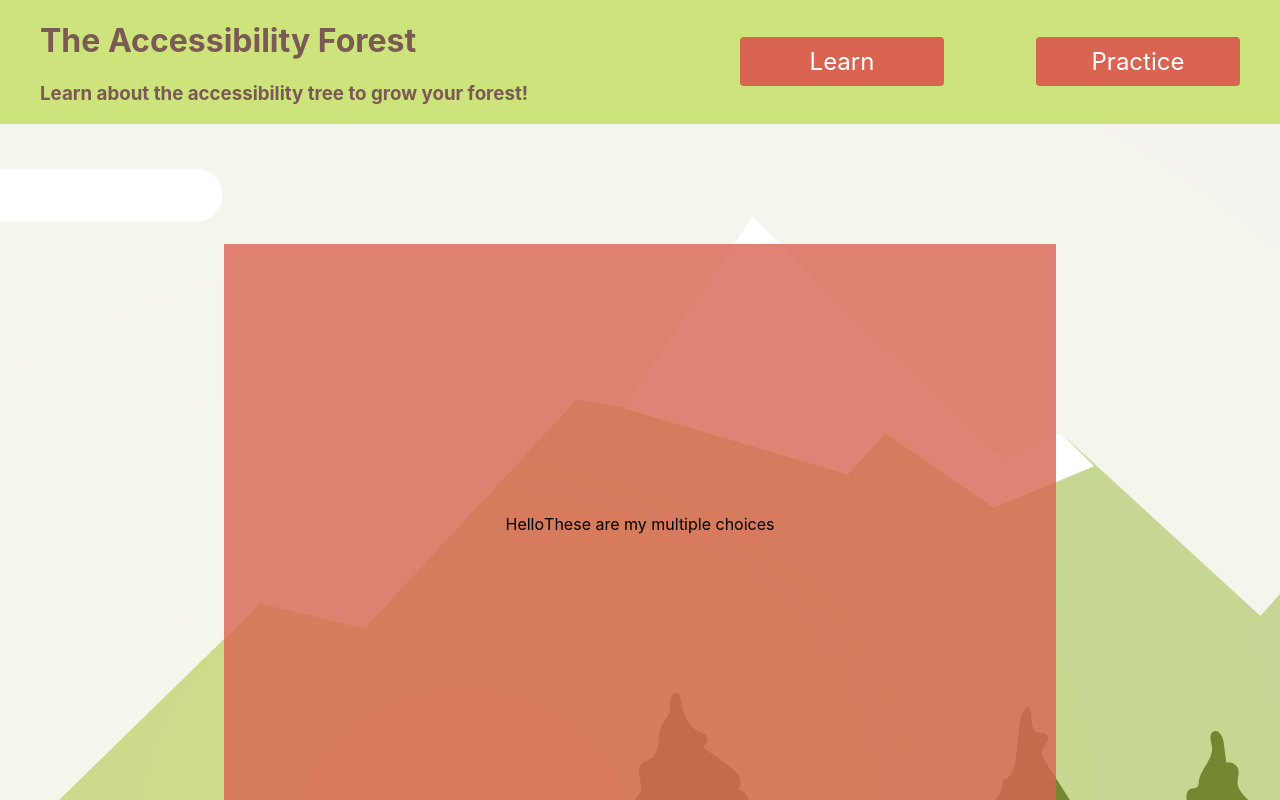
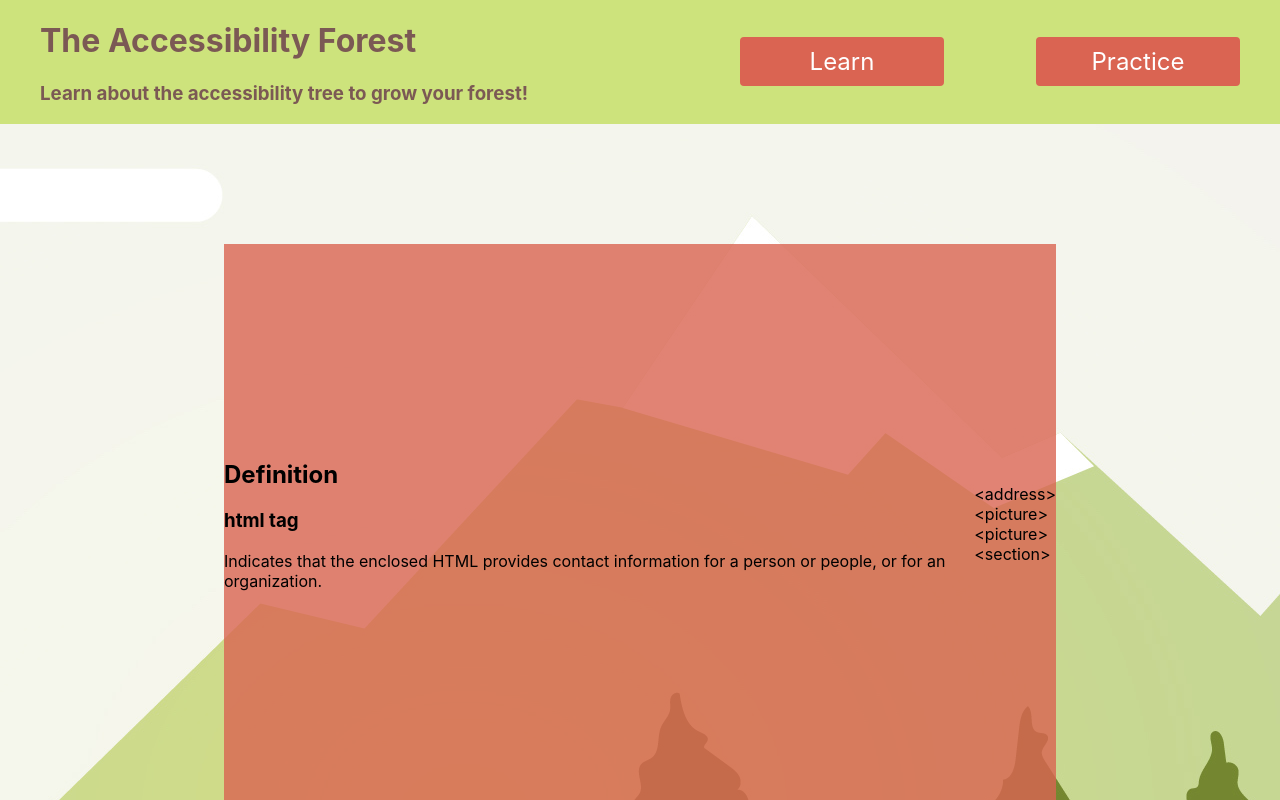
Before and after one commit to joejohnson3985/the-accessibility-forest, a React (Create React App) app: page / in a window 1280 px wide. Both pictures are taken after typing "Sample" into the empty fields and a click on the input 810 px from the left and 523 px from the top of the page. Shown: the top 800 px of the page. Built offline with nearby package versions, Linux system fonts and the light colour scheme.

Commit message:
Set up learn component and added card changing functionality

```diff
--- a/src/Actions.js
+++ b/src/Actions.js
@@ -1,32 +1,39 @@
 import React, { Component } from 'react';
 import './Actions.scss'
 import Welcome from './Welcome.js';
-import Practice from './Practice.js'
-import Learn from './Learn.js'
+import Learn from './Learn.js';
+import Forest from './Forest.js';
 
 class Actions extends Component {
   constructor(props) {
     super(props);
     this.state = {
+      forestName: '',
       learn: false,
-      practice: false
+      practice: false,
+      points: 0
     }
   }
 
   nameForest = (name) => {
-    this.props.nameForest(name);
+    this.setState({
+      forestName: name
+    })
   }
 
   render() {
     let whatToRender;
-    if(!this.props.forestName) {
+    if(!this.state.forestName) {
       whatToRender = <Welcome nameForest={this.nameForest}/>
     } else {
       whatToRender = <Learn data={this.props.data}/>
     }
     return (
-      <div className='actions-container'>
-        {whatToRender}
+      <div>
+        <div className='actions-container'>
+          {whatToRender}
+        </div>
+        <Forest forestName={this.state.forestName} />
       </div>
     )
   }
--- a/src/App.js
+++ b/src/App.js
@@ -1,7 +1,6 @@
 import React, { Component } from 'react';
 import './App.scss';
 import Header from './Header.js';
-import Forest from './Forest.js';
 import Actions from './Actions.js'
 import Terms from './accessibility-data.js'
 
@@ -9,26 +8,20 @@ class App extends Component {
   constructor() {
     super();
     this.state = {
-      forestName: '',
       data: Terms
     }
   }
 
 
 
-  nameForest = (name) => {
-    this.setState({
-      forestName: name
-    })
-  }
+
 
   render() {
 
     return (
       <div>
         <Header />
-        <Actions data={this.state.data} forestName={this.state.forestName} nameForest={this.nameForest}/>
-        <Forest forestName={this.state.forestName} />
+        <Actions data={this.state.data}/>
       </div>
     );
   }
--- a/src/DefinitionCard.js
+++ b/src/DefinitionCard.js
@@ -1,34 +1,14 @@
-import React, { Component } from 'react';
+import React from 'react';
 
 
-class DefinitionCard extends Component {
-  constructor(props) {
-    super (props);
-    this.state = {
-      definitions: [],
-      currentTerm: 0
-    }
-  }
-
-  componentDidMount() {
-    this.getDefinitions();
-  }
-
-  getDefinitions = () => {
-    console.log(this.state.currentTerm)
-    const termDefinitions = this.props.data.map((term) => term.definition)
-    this.setState({
-      definitions: termDefinitions
-    })
-  }
-
-  render() {
-    return (
-      <div>
-        <p>Hello</p>
-      </div>
-    )
-  }
+const DefinitionCard = (props) => {
+  return (
+    <div>
+      <h2>Definition</h2>
+      <h3>{props.termType}</h3>
+      <p>{props.definition}</p>
+    </div>
+  )
 }
 
 export default DefinitionCard;
--- a/src/Learn.js
+++ b/src/Learn.js
@@ -7,15 +7,59 @@ class Learn extends Component {
   constructor(props) {
     super(props);
     this.state = {
+      termCounter: 0,
+      currentTerm: {},
+      wrongAnswers: []
     }
+    this.displayNextTerm = this.displayNextTerm.bind(this)
   }
 
+  componentWillMount = () => {
+    this.getCurrentTerm();
+  }
+
+  displayNextTerm = () => {
+    let term = this.state.termCounter
+    term++
+    this.setState({
+      termCounter: term
+    }, () => {
+      this.getCurrentTerm();
+    })
+  }
+
+
+  getCurrentTerm = () => {
+    let i = this.state.termCounter
+    this.setState({
+      currentTerm: this.props.data[i],
+    }, () => {
+      this.getWrongAnswers();
+    })
+  }
+
+  getWrongAnswers = () => {
+    const terms = this.props.data.filter((term) => term.type === this.state.currentTerm.type && term !== this.state.currentTerm)
+    const wrongAnswers = [];
+    while(wrongAnswers.length !== 3) {
+      const rand = Math.floor(Math.random() * terms.length);
+      const term = terms[rand];
+      if(wrongAnswers.includes(term)) {
+        continue
+      }
+      wrongAnswers.push(term.term)
+    }
+    this.setState({
+      wrongAnswers: wrongAnswers
+    })
+  }
+
+
   render() {
-    console.log(this.props.data)
     return (
       <div className="learn-container">
-        <DefinitionCard data={this.props.data}/>
-        <MultipleChoice />
+        <DefinitionCard definition={this.state.currentTerm.definition} termType={this.state.currentTerm.type} />
+        <MultipleChoice currentAnswer={this.state.currentTerm.term} wrongAnswers={this.state.wrongAnswers} displayNextTerm={this.displayNextTerm} />
       </div>
     )
   }
--- a/src/MultipleChoice.js
+++ b/src/MultipleChoice.js
@@ -1,16 +1,56 @@
 import React, { Component } from 'react';
+import MultipleChoiceItem from './MultipleChoiceItem.js';
 
 class MultipleChoice extends Component {
-  constructor() {
-    super();
+  constructor(props) {
+    super(props);
     this.state = {
+      answerOptions: []
+    }
+    this.checkAnswer = this.checkAnswer.bind(this);
+  }
+
+  componentDidUpdate() {
+    this.getAnswerOptions();
+  }
+
+  getAnswerOptions() {
+    if(!this.state.answerOptions.length) {
+      const correctAnswer = this.props.currentAnswer
+      let allOptions = this.props.wrongAnswers
+      allOptions.push(correctAnswer);
+      allOptions.sort();
+      this.setState({
+        answerOptions: allOptions
+      })
+    }
+  }
+
+  displayAnswers() {
+    const answersDisplay = [];
+    for(let i = 0; i < 4; i++) {
+      answersDisplay.push(<MultipleChoiceItem choice={this.state.answerOptions[i]} key={i} checkAnswer={this.checkAnswer}/>)
+    }
+    return answersDisplay;
+  }
+
+  checkAnswer = (answer) => {
+    if(answer === this.props.currentAnswer) {
+      this.props.displayNextTerm();
+      setTimeout(() => {
+        this.setState({
+          answerOptions: []
+        })
+      }, 1000)
+    } else {
+      alert('Try Again')
     }
   }
 
   render() {
     return (
       <div>
-        <p>These are my multiple choices</p>
+        {this.displayAnswers()}
       </div>
     )
   }
--- a/src/MultipleChoiceItem.js
+++ b/src/MultipleChoiceItem.js
@@ -0,0 +1,31 @@
+import React, { Component } from 'react';
+
+class MultipleChoiceItem extends Component {
+  constructor(props) {
+    super(props);
+    this.state = {
+    }
+  }
+
+  // handleClick(e) {
+  //   e.preventDefault();
+  //   let answer = e.target.innerText
+  //   console.log(answer)
+  //   this.props.checkAnswer(answer);
+  // }
+
+  handleClick = () => {
+    this.props.checkAnswer(this.props.choice)
+  }
+
+
+  render() {
+    return (
+      <div>
+        <div role='button' onClick= {this.handleClick}>{this.props.choice}</div>
+      </div>
+    )
+  }
+}
+
+export default MultipleChoiceItem;
--- a/src/Welcome.js
+++ b/src/Welcome.js
@@ -11,7 +11,6 @@ class Welcome extends Component {
 
   handleName = (e) => {
     e.preventDefault();
-    console.log(this.state.name)
     this.props.nameForest(this.state.name);
   }
 
```
